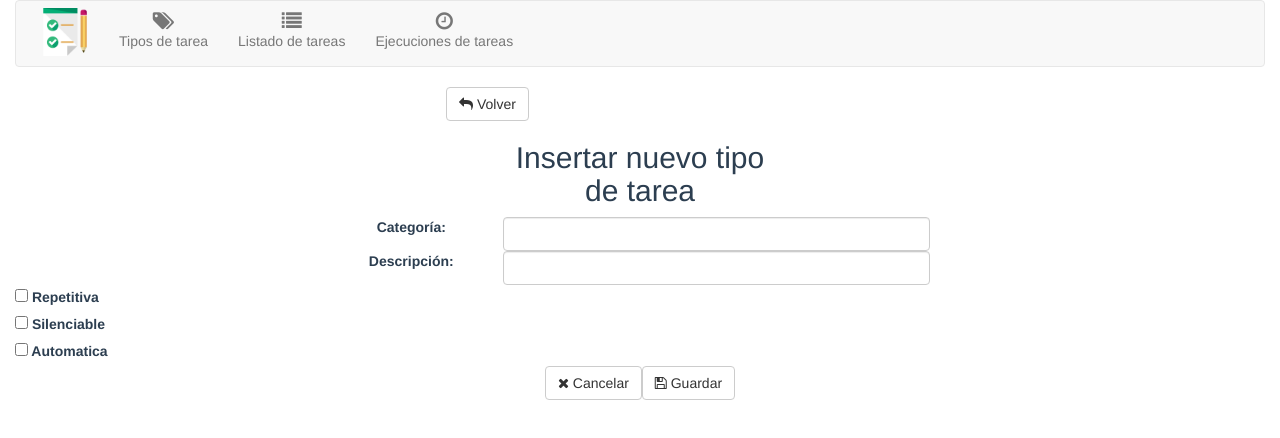
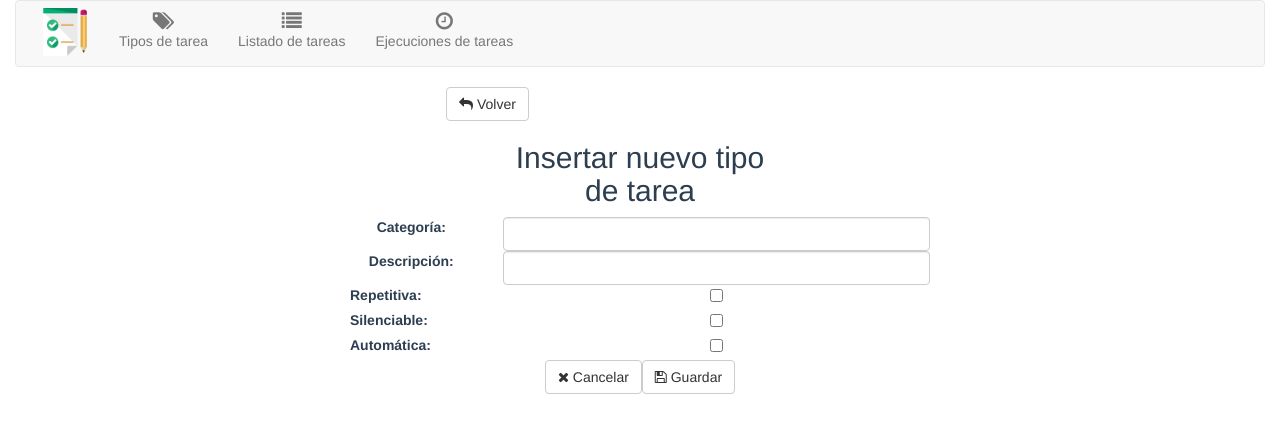
Before and after one commit to angelfernandezcic/GrupalNET06Cliente, a Vue app: page /#/TipoDetalle in a window 1280 px wide. Shown: the top 438 px of the page. Built offline with nearby package versions, Linux system fonts and the light colour scheme; what vue-lodash, vue2-filters would draw is missing.

Commit message:
Cambios menores

```diff
--- a/src/components/EjecucionMaestro/index.vue
+++ b/src/components/EjecucionMaestro/index.vue
@@ -3,7 +3,7 @@
 		<div class="container-fluid">
 			<div id="barra_botones" class="row">
 				<div class="col-xs-2 col-xs-offset-5">
-					 <router-link to="/EjecucionDetalle">Insercion</router-link>
+					 <router-link to="/EjecucionDetalle">Inserción</router-link>
 				</div>
 			</div>
 			<div v-if="items.length < 1">
--- a/src/components/TareaDetalle/index.vue
+++ b/src/components/TareaDetalle/index.vue
@@ -12,7 +12,7 @@
 								<button @click="activarEdicion(isEditable = !isEditable)" class="btn btn-default">Editar</button>
 							</div>
 							<div class="col-xs-9 col-md-6 col-md-offset-3 col-sm-8 col-sm-offset-2">
-								<h2>{{!Object.keys(tareaFiltradaBackUp).length?"Inserte tarea nueva":"Detalle de la ejecucion"}}</h2>
+								<h2>{{!Object.keys(tareaFiltradaBackUp).length?"Inserte tarea nueva":"Detalle de la tarea"}}</h2>
 							</div>
 						</div>
         	</div>
--- a/src/components/TareaMaestro/index.vue
+++ b/src/components/TareaMaestro/index.vue
@@ -3,7 +3,7 @@
 		<div class="container-fluid">
 			<div id="barra_botones" class="row">
 				<div class="col-xs-2 col-xs-offset-5">
-					 <router-link to="/TareaDetalle">Insercion</router-link>
+					 <router-link to="/TareaDetalle">Inserción</router-link>
 				</div>
 			</div>
 			<div v-if="items.length < 1">
--- a/src/components/TipoDetalle/index.vue
+++ b/src/components/TipoDetalle/index.vue
@@ -47,18 +47,30 @@
 					</div>
 				</div>
                 <div class="row">
-                    <label for="checkbox-inline" class="col-sm-10">
-                        <input v-bind:disabled="isEditable" type="checkbox" id="repetitivo" v-model="tipoFiltrada.Repetitivo">
-                        Repetitiva
-                    </label>
-                    <label for="checkbox-inline" class="col-sm-10">
-                        <input v-bind:disabled="isEditable" type="checkbox" id="silenciable" v-model="tipoFiltrada.Silenciable">
-                        Silenciable
-                    </label>
-                    <label for="checkbox-inline" class="col-sm-10">
-                        <input v-bind:disabled="isEditable" type="checkbox" id="automatico" v-model="tipoFiltrada.Automatico">
-                        Automatica
-                    </label>
+					<div class="col-xs-12 col-md-6 col-md-offset-3 col-sm-8 col-sm-offset-2">
+						<div class="form-group">
+							<label class="col-xs-3">Repetitiva: </label>
+							<div class="col-xs-9">
+                        		<input v-bind:disabled="isEditable" type="checkbox" id="repetitivo" v-model="tipoFiltrada.Repetitivo">
+							</div>
+						</div>
+					</div>
+					<div class="col-xs-12 col-md-6 col-md-offset-3 col-sm-8 col-sm-offset-2">
+						<div class="form-group">
+							<label class="col-xs-3">Silenciable: </label>
+							<div class="col-xs-9">
+                        		<input v-bind:disabled="isEditable" type="checkbox" id="silenciable" v-model="tipoFiltrada.Silenciable">
+							</div>
+						</div>
+					</div>
+					<div class="col-xs-12 col-md-6 col-md-offset-3 col-sm-8 col-sm-offset-2">
+						<div class="form-group">
+							<label class="col-xs-3">Automática: </label>
+							<div class="col-xs-9">
+                        		<input v-bind:disabled="isEditable" type="checkbox" id="automatico" v-model="tipoFiltrada.Automatico">
+							</div>
+						</div>
+					</div>
                 </div>
 				<div class="row">
 					<button @click="cancelar()" id="boton_cancelar" class="btn btn-default">
--- a/src/components/TipoMaestro/index.vue
+++ b/src/components/TipoMaestro/index.vue
@@ -7,7 +7,10 @@
 					 <router-link to="/TipoDetalle">Inserción</router-link>
 				</div>
 			</div>
-			<div v-for="item in items" v-bind:key="item.Id" class="row list_container list-group-item">
+			<div v-if="items.length < 1">
+				<h3>No existen tareas insertadas</h3>
+			</div>
+			<div v-else v-for="item in items" v-bind:key="item.Id" class="row list_container list-group-item">
 				<router-link :to="{ name: 'TipoDetalle', params: { id: item.Id }}">
 					<div id="main_info" class="col col-sm-9">
 						<div class="list-item__title"> {{ item.Categoria }} </div>
```
